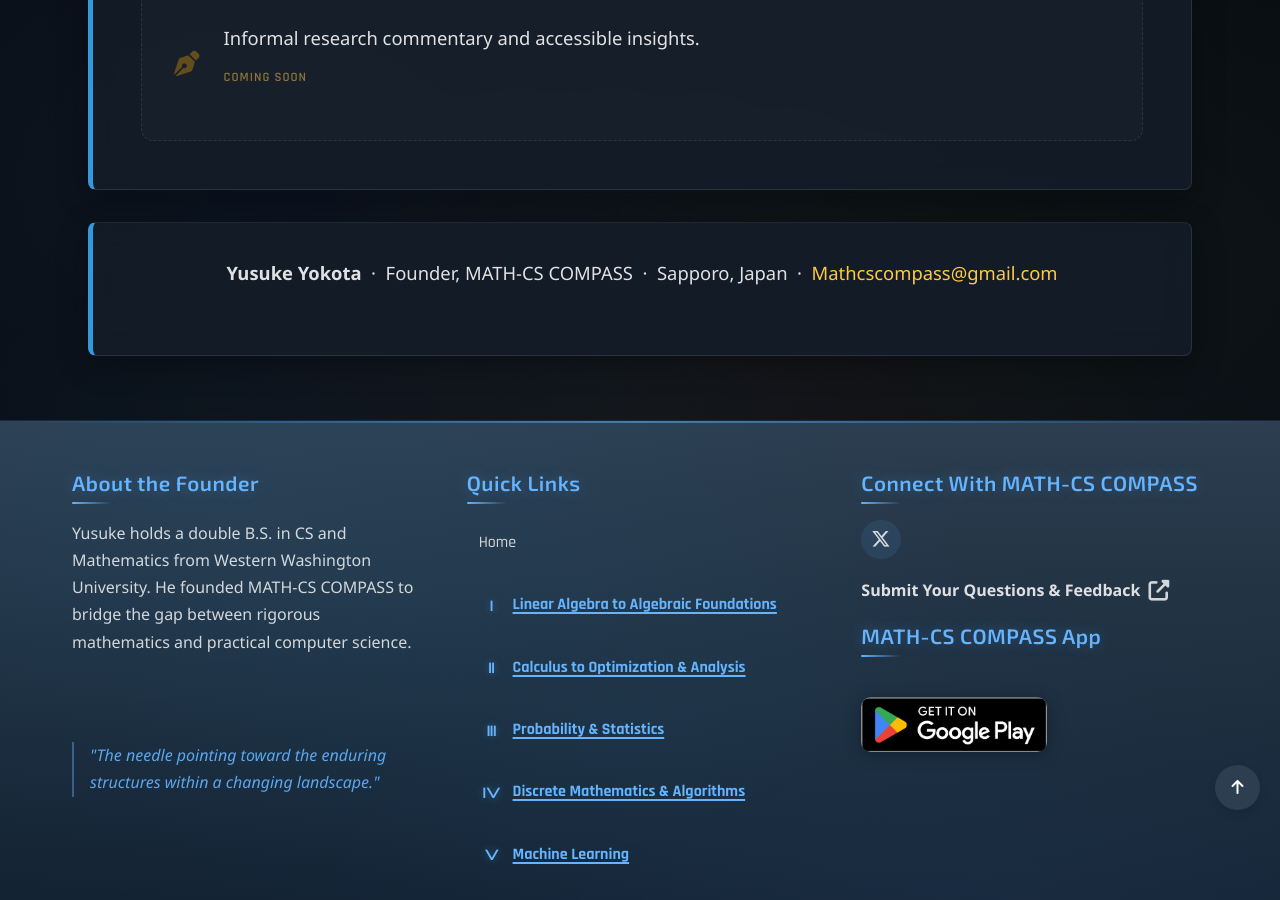
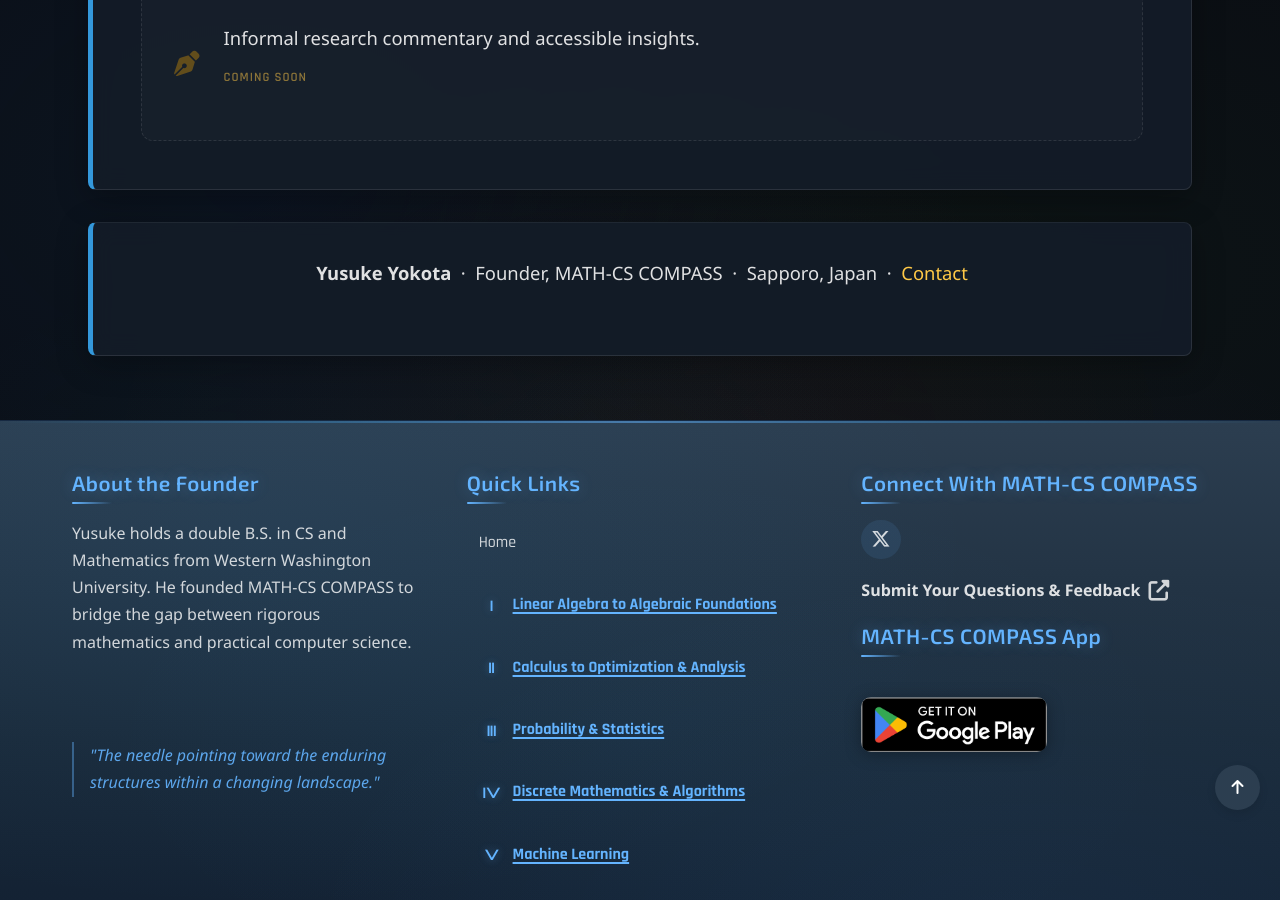
Before and after one commit to Yusukey01/yusukey01.github.io, a Jekyll site: the page built from Mathematics/Research/research_index.html, in a window 1280 px wide and 900 px high, scrolled down 6663 px. Built offline with Jekyll 4.4.1, drawn with Linux system fonts in a browser that asks for light colours.

Commit message:
The first shot of research page index

```diff
--- a/Mathematics/Research/research_index.html
+++ b/Mathematics/Research/research_index.html
@@ -240,11 +240,10 @@ uses_python: false
     </section>
 
     <section id="author" class="section-content research-author">
-        <p>
-            <strong>Yusuke Yokota</strong> &nbsp;·&nbsp;
-            Founder, MATH-CS COMPASS &nbsp;·&nbsp; Sapporo, Japan &nbsp;·&nbsp;
-            <a href="mailto:mathcscompass@gmail.com">Mathcscompass@gmail.com</a>
-        </p>
-    </section>
-
+    <p>
+        <strong>Yusuke Yokota</strong> &nbsp;·&nbsp;
+        Founder, MATH-CS COMPASS &nbsp;·&nbsp; Sapporo, Japan &nbsp;·&nbsp;
+        <a href="#" onclick="this.href='mail'+'to:'+'mathcs'+'compass'+'@'+'gmail'+'.com'">Contact</a>
+    </p>
+</section>
 </div>
```
